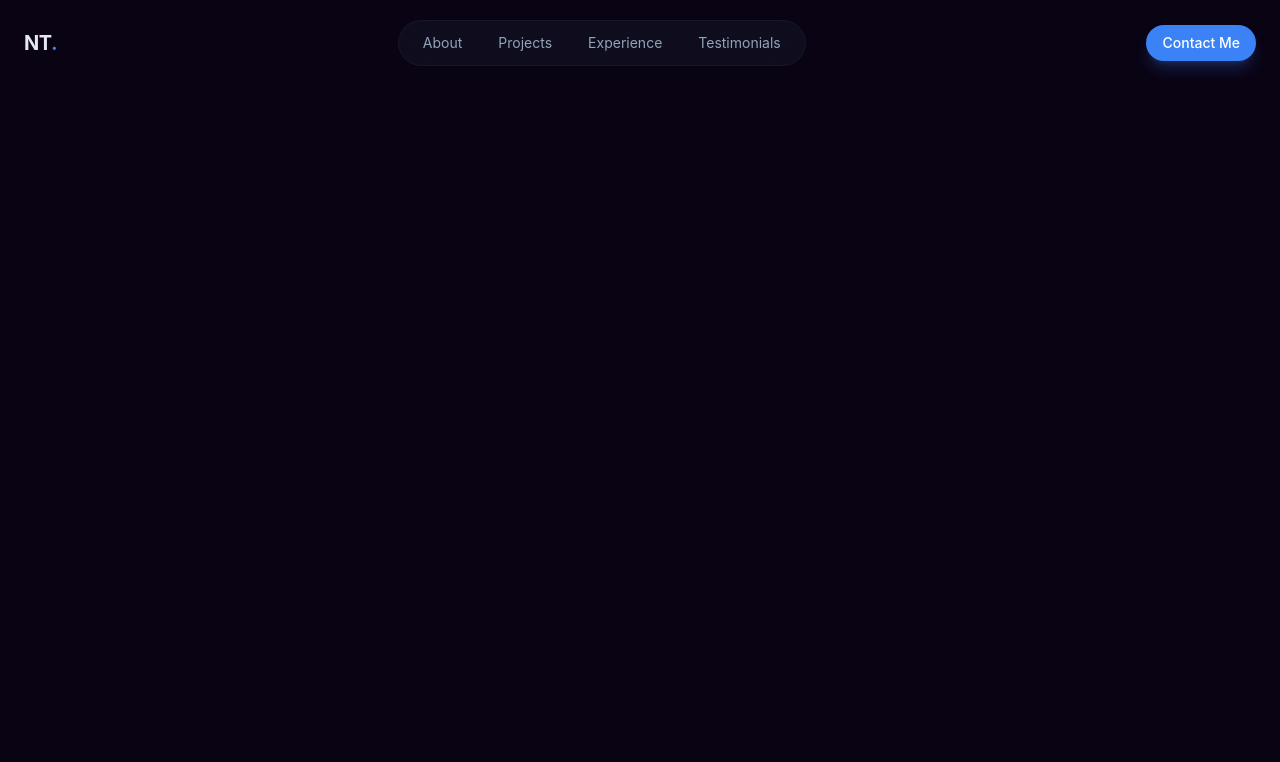
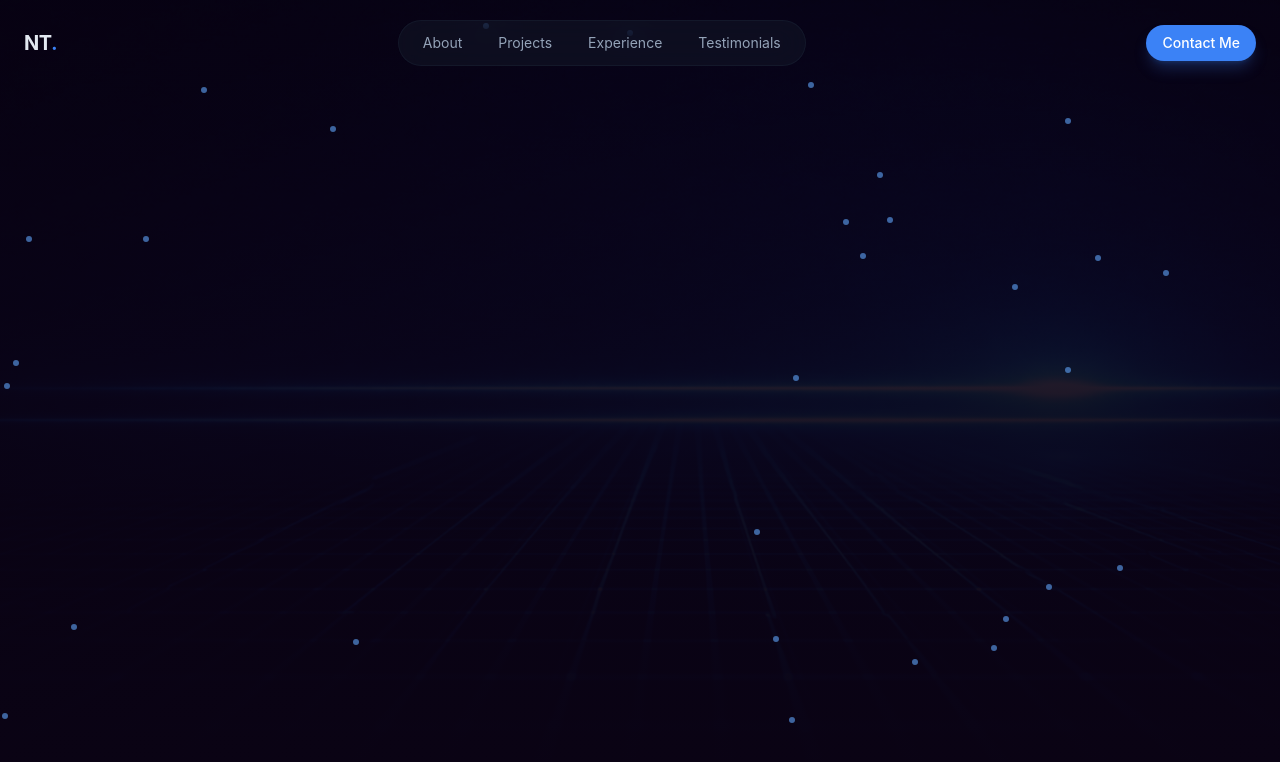
Before and after one commit to noahnoahnoahtran/Web_Dev, a React (Vite) app in the folder Website/10_portfolio/: page / in a window 1280 px wide. Shown: the top 762 px of the page. Built offline with nearby package versions, Linux system fonts and the light colour scheme.

Commit message:
feat(hero): structure html

```diff
--- a/Website/10_portfolio/src/layout/Navbar.jsx
+++ b/Website/10_portfolio/src/layout/Navbar.jsx
@@ -12,7 +12,7 @@
 export const Navbar = () => {
   const [isMobileMenuOpen, setIsMobileMenuOpen] = useState(false);
   return (
-    <header className="fixed top-0 left-0 right-0 bg-transparent py-5">
+    <header className="fixed top-0 left-0 right-0 bg-transparent py-5 z-50">
       <nav className="container mx-auto px-6 flex items-center justify-between">
         {/* Logo */}
         <a
--- a/Website/10_portfolio/src/sections/Hero.jsx
+++ b/Website/10_portfolio/src/sections/Hero.jsx
@@ -1,3 +1,29 @@
 export const Hero = () => {
-  return <section></section>;
+  return (
+    <section className="relative min-h-screen flex items-center overflow-hidden">
+      {/* Background */}
+      <div className="absolute inset-0">
+        <img
+          src="/hero-bg.png"
+          alt="Hero image"
+          className="w-full h-full object-cover opacity-40"
+        />
+        <div className="absolute inset-0 bg-gradient-to-b from-background/20 via-background/80 to-background"></div>
+      </div>
+
+      {/* Blue Dots*/}
+      <div className="absolute inset-0 overflow-hidden pointer-events-none">
+        {[...Array(30)].map((_, i) => (
+          <div
+            className="absolute w-1.5 h-1.5 rounded-full opacity-60"
+            style={{
+              backgroundColor: "#60a5fa",
+              left: `${Math.random() * 100}%`,
+              top: `${Math.random() * 100}%`,
+            }}
+          ></div>
+        ))}
+      </div>
+    </section>
+  );
 };
```
Also changed, not shown: Website/10_portfolio/public/hero-bg.png (added), Website/10_portfolio/public/profile-photo.jpg (added).
